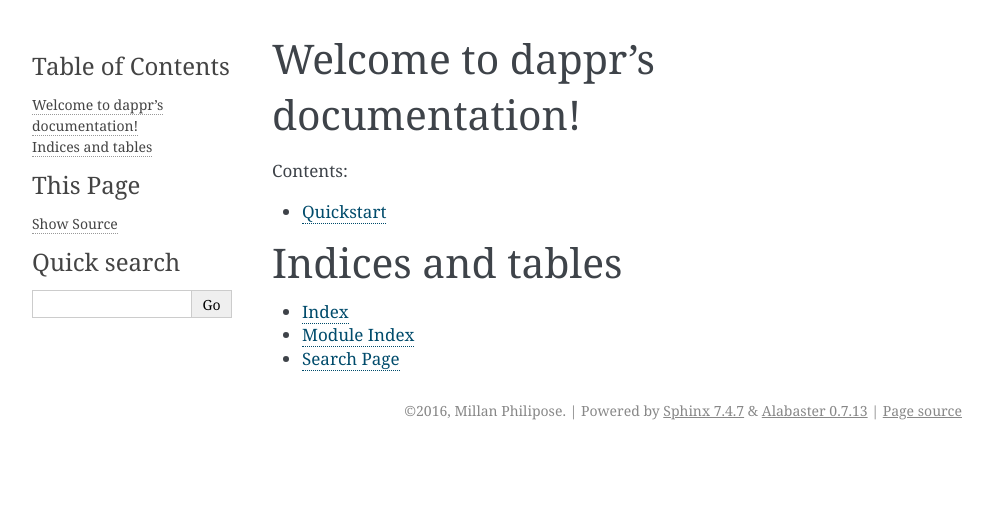
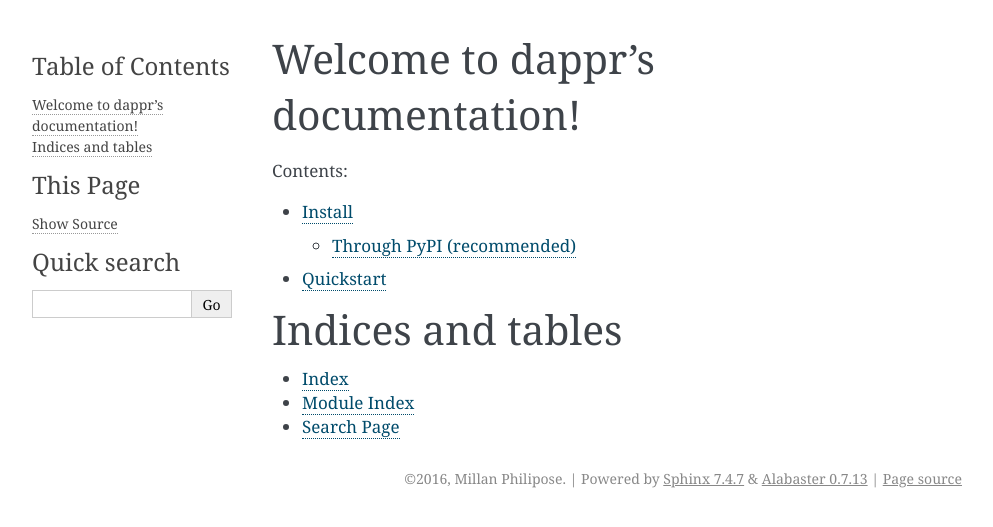
Before and after one commit to millanp/dappr, a Sphinx documentation site: the page built from docs/source/index.rst, in a window 1280 px wide. Shown: the top 527 px of the page, without its empty margins (148-1141 px from the left). Built offline with Sphinx 7.4.7, drawn with Linux system fonts in a browser that asks for light colours.

Commit message:
integrate install page

```diff
--- a/docs/source/index.rst
+++ b/docs/source/index.rst
@@ -11,6 +11,7 @@
 .. toctree::
    :maxdepth: 2
 
+   install
    quickstart
 
 
--- a/docs/source/install.rst
+++ b/docs/source/install.rst
@@ -0,0 +1,7 @@
+=======
+Install
+=======
+--------------------------
+Through PyPI (recommended)
+--------------------------
+blah blah
```
Also changed, not shown: 9 other files.
